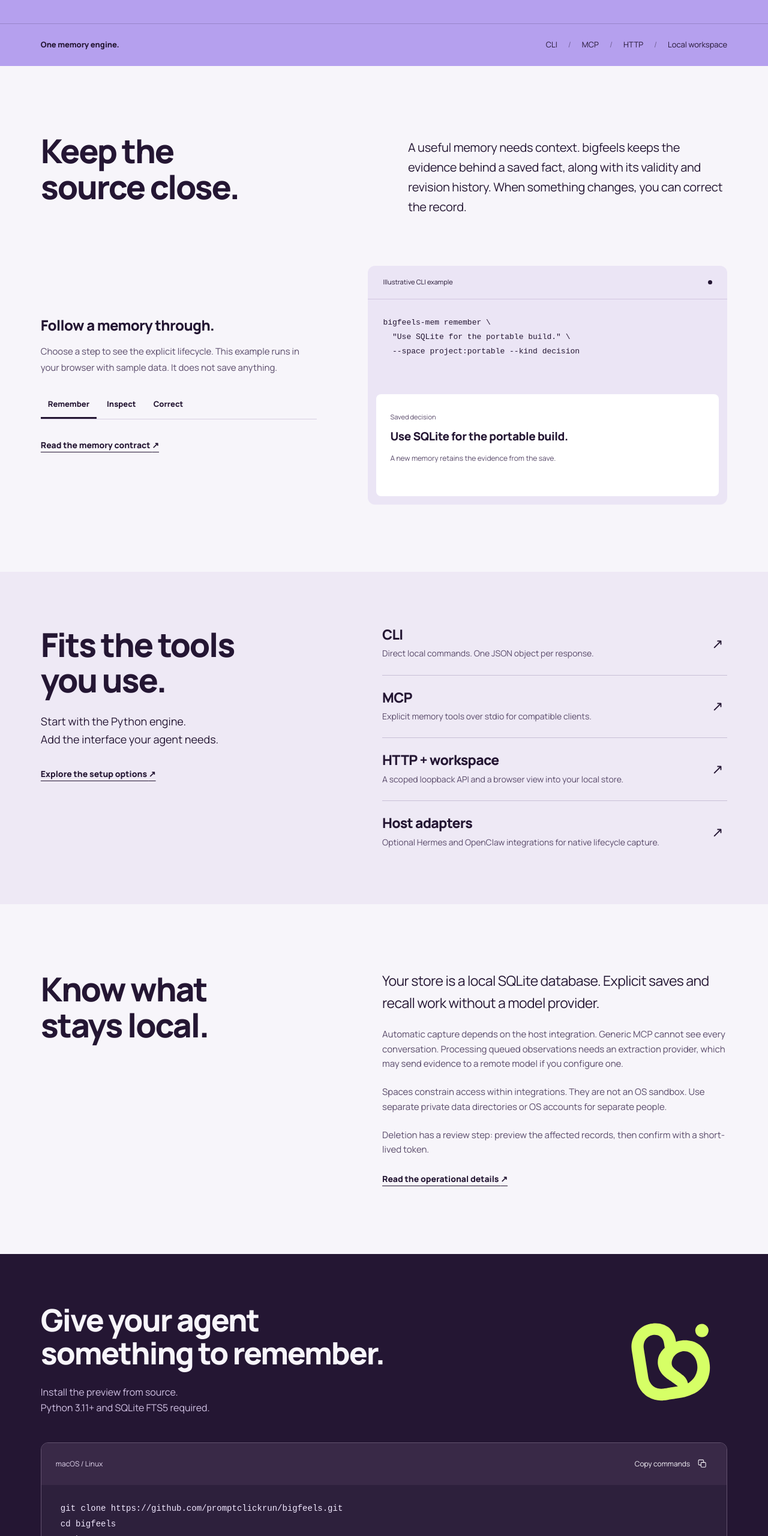
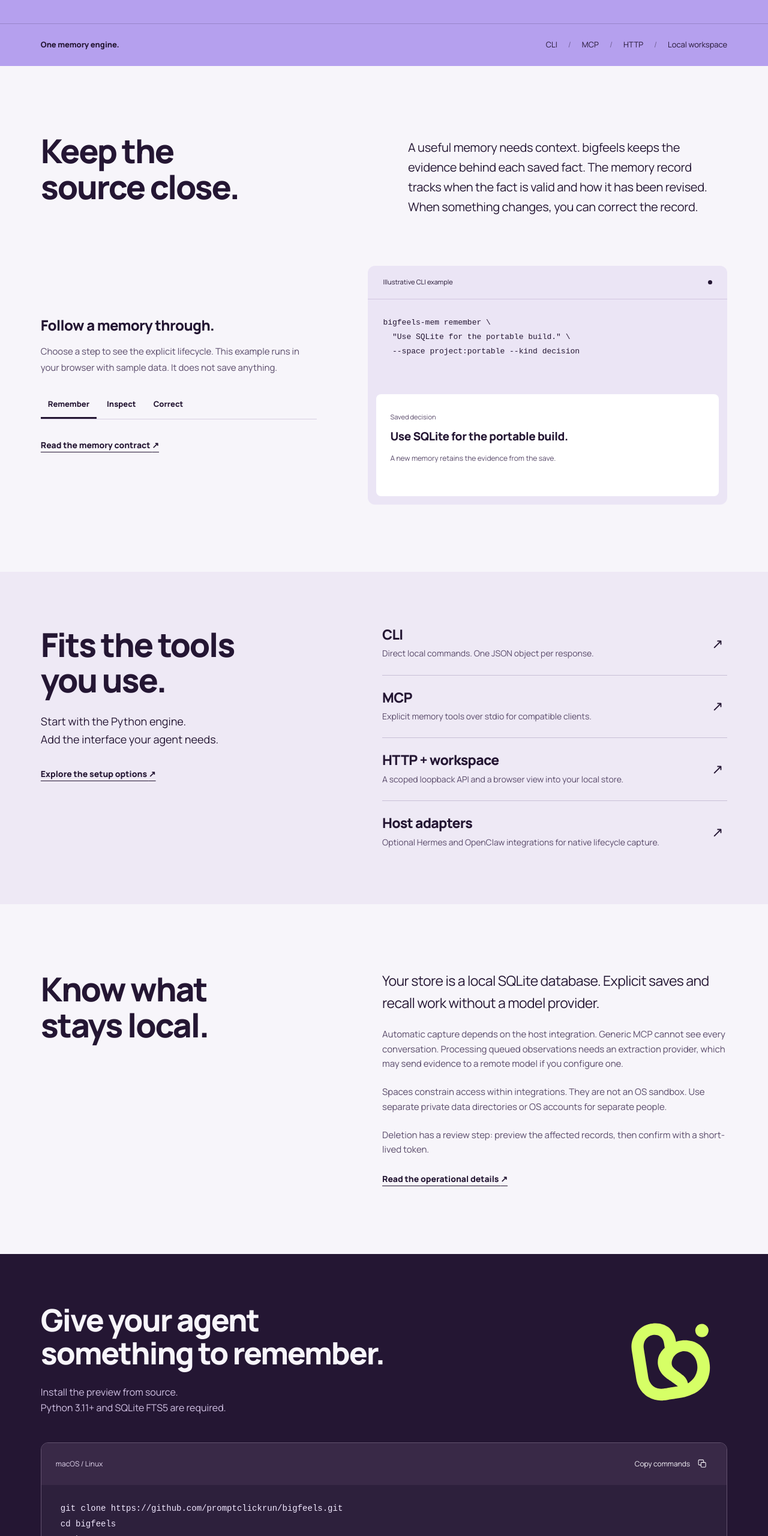
Before and after one commit to promptclickrun/bigfeels, a plain HTML site: page index.html in a window 1280 px wide. Shown: the part 725-3285 px from the top of the page at 60% size. Drawn offline with Linux system fonts and the light colour scheme.

Commit message:
fix(site): clarify memory history and installation requirements

```diff
--- a/index.html
+++ b/index.html
@@ -41,7 +41,7 @@ FORM: User-authorized lavender-and-plum direction, generated full-surface concep
 <div class="foundation wrap"><span>One memory engine.</span><p>CLI <span aria-hidden="true">/</span> MCP <span aria-hidden="true">/</span> HTTP <span aria-hidden="true">/</span> Local workspace</p></div>
 </div>
 <section class="section wrap" id="how-it-works" aria-labelledby="evidence-title">
-<div class="section-intro"><h2 id="evidence-title">Keep the<br>source close.</h2><p>A useful memory needs context. bigfeels keeps the evidence behind a saved fact, along with its validity and revision history. When something changes, you can correct the record.</p></div>
+<div class="section-intro"><h2 id="evidence-title">Keep the<br>source close.</h2><p>A useful memory needs context. bigfeels keeps the evidence behind each saved fact. The memory record tracks when the fact is valid and how it has been revised. When something changes, you can correct the record.</p></div>
 <div class="walkthrough">
 <div class="walkthrough-text"><h3>Follow a memory through.</h3><p>Choose a step to see the explicit lifecycle. This example runs in your browser with sample data. It does not save anything.</p><div class="step-controls" role="group" aria-label="Memory example steps"><button class="step active" data-step="remember" aria-pressed="true">Remember</button><button class="step" data-step="inspect" aria-pressed="false">Inspect</button><button class="step" data-step="correct" aria-pressed="false">Correct</button></div><a class="text-link" href="https://github.com/promptclickrun/bigfeels/blob/main/docs/CONTRACT.md">Read the memory contract <span aria-hidden="true">↗</span></a></div>
 <div class="example-panel"><div class="panel-top"><span>Illustrative CLI example</span><span class="example-dot" aria-hidden="true"></span></div><pre tabindex="0" aria-label="Example command"><code id="demo-command">bigfeels-mem remember \
@@ -56,7 +56,7 @@ FORM: User-authorized lavender-and-plum direction, generated full-surface concep
 <a href="https://github.com/promptclickrun/bigfeels#optional-native-adapters"><h3>Host adapters</h3><p>Optional Hermes and OpenClaw integrations for native lifecycle capture.</p><span aria-hidden="true">↗</span></a>
 </div></div></section>
 <section class="section wrap boundaries" aria-labelledby="boundaries-title"><h2 id="boundaries-title">Know what<br>stays local.</h2><div class="boundary-copy"><p class="large-copy">Your store is a local SQLite database. Explicit saves and recall work without a model provider.</p><p>Automatic capture depends on the host integration. Generic MCP cannot see every conversation. Processing queued observations needs an extraction provider, which may send evidence to a remote model if you configure one.</p><p>Spaces constrain access within integrations. They are not an OS sandbox. Use separate private data directories or OS accounts for separate people.</p><p>Deletion has a review step: preview the affected records, then confirm with a short-lived token.</p><a class="text-link" href="https://github.com/promptclickrun/bigfeels/blob/main/docs/advanced.md">Read the operational details <span aria-hidden="true">↗</span></a></div></section>
-<section class="install-section" id="install" aria-labelledby="install-title"><div class="wrap"><div class="install-heading"><div><h2 id="install-title">Give your agent<br>something to remember.</h2><p>Install the preview from source.<br>Python 3.11+ and SQLite FTS5 required.</p></div><img class="install-mark" src="assets/bigfeels-icon.svg" width="140" height="140" alt=""></div>
+<section class="install-section" id="install" aria-labelledby="install-title"><div class="wrap"><div class="install-heading"><div><h2 id="install-title">Give your agent<br>something to remember.</h2><p>Install the preview from source.<br>Python 3.11+ and SQLite FTS5 are required.</p></div><img class="install-mark" src="assets/bigfeels-icon.svg" width="140" height="140" alt=""></div>
 <div class="install-code"><div class="code-toolbar"><span>macOS / Linux</span><button id="copy-install" type="button">Copy commands <svg class="copy-icon" viewBox="0 0 24 24" aria-hidden="true"><rect x="9" y="9" width="11" height="11" rx="2"/><path d="M15 9V5a2 2 0 0 0-2-2H5a2 2 0 0 0-2 2v8a2 2 0 0 0 2 2h4"/></svg></button></div><pre tabindex="0" aria-label="Installation commands"><code id="install-commands">git clone https://github.com/promptclickrun/bigfeels.git
 cd bigfeels
 python3 -m venv .venv
```
